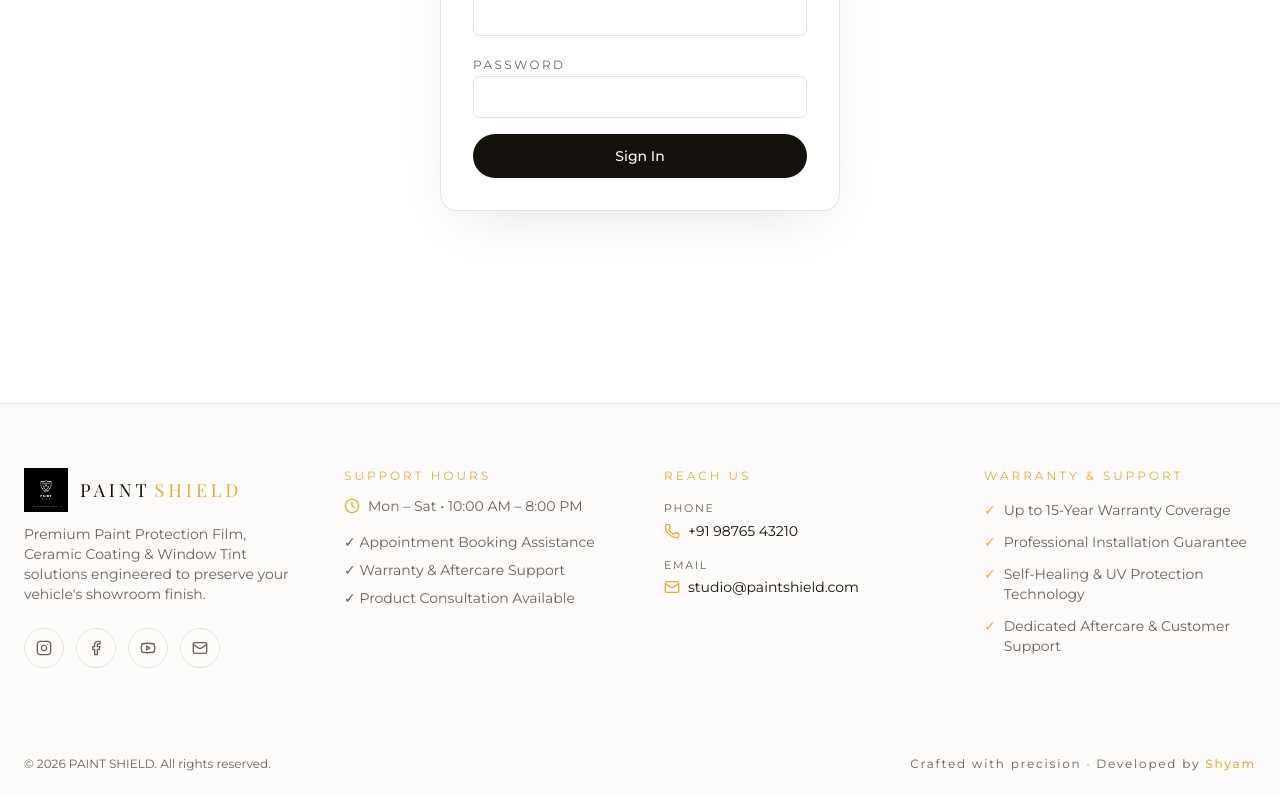
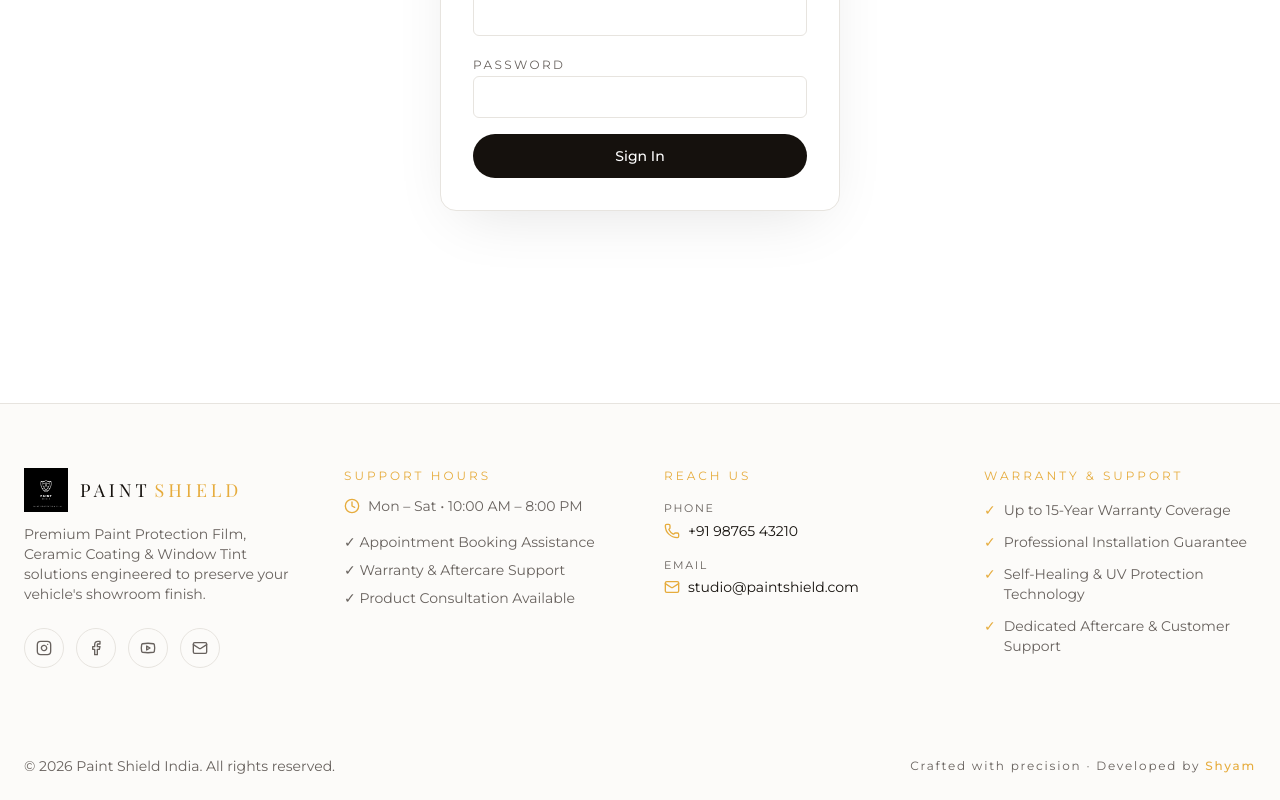
Before and after one commit to Shyamtawar02/paint_shield, a Next.js app: page /admin in a window 1280 px wide. Shown: the part 388-1188 px from the top of the page. Built offline with nearby package versions, Linux system fonts and the light colour scheme.

Commit message:
work done

```diff
--- a/app/page.tsx
+++ b/app/page.tsx
@@ -133,7 +133,13 @@ export default function HomePage() {
     </div>
     <div>
       <p className="text-xs uppercase tracking-[0.3em] text-gold mb-4">About our Studio</p>
-            <h2 className="font-display text-4xl md:text-5xl leading-tight">An elite atelier for <em className="text-gradient-gold not-italic">automotive perfection.</em></h2>
+
+      {/* Updated Heading */}
+      <h2 className="font-display text-4xl md:text-5xl leading-tight">
+        Paint Shield India: <br/>
+        <em className="text-gradient-gold not-italic">Elite automotive perfection.</em>
+      </h2>
+
       <div className="my-8 gold-divider" />
       <p className="text-muted-foreground leading-relaxed text-base md:text-lg">
         Paint Shield is a premium automotive protection studio committed to preserving the beauty and integrity of your vehicle. Through expert craftsmanship, advanced protection technologies, and meticulous attention to detail, we deliver world-class Paint Protection Film (PPF) and Ceramic Coating solutions designed to keep your vehicle looking its best for years to come.
--- a/components/site-footer.tsx
+++ b/components/site-footer.tsx
@@ -159,7 +159,9 @@ export function SiteFooter() {
       </div>
       <div className="hairline">
         <div className="mx-auto max-w-7xl px-6 py-6 flex flex-col md:flex-row items-center justify-between gap-2 text-xs text-muted-foreground">
-          <p>© 2026 PAINT SHIELD. All rights reserved.</p>
+          <p className="text-muted-foreground text-sm">
+  © 2026 Paint Shield India. All rights reserved.
+</p>
           <p className="tracking-[0.15em]">
             Crafted with precision · Developed by{" "}
             <span className="text-gold font-medium">Shyam</span>
```
Lines whose indentation alone changed are shown as unchanged.
